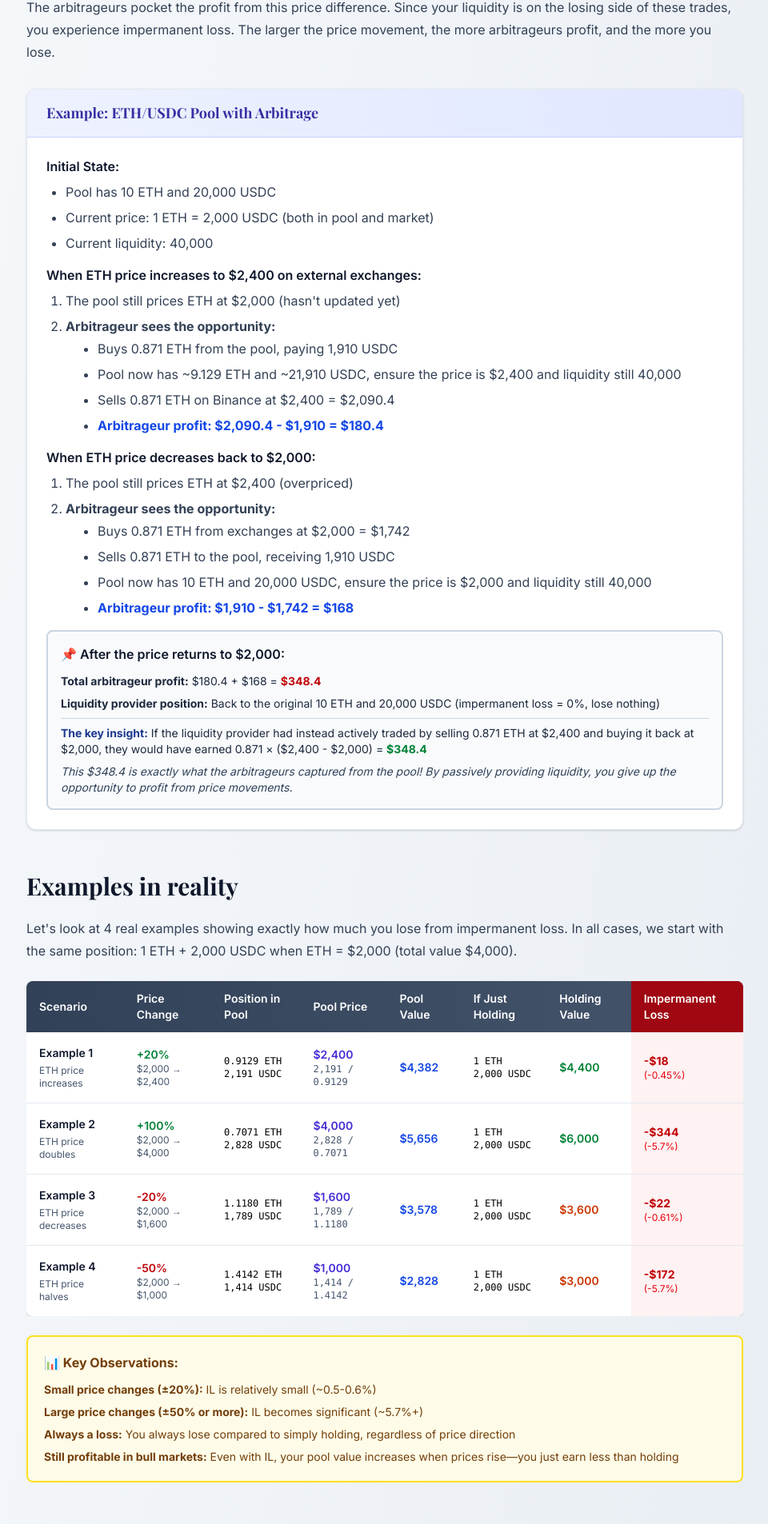
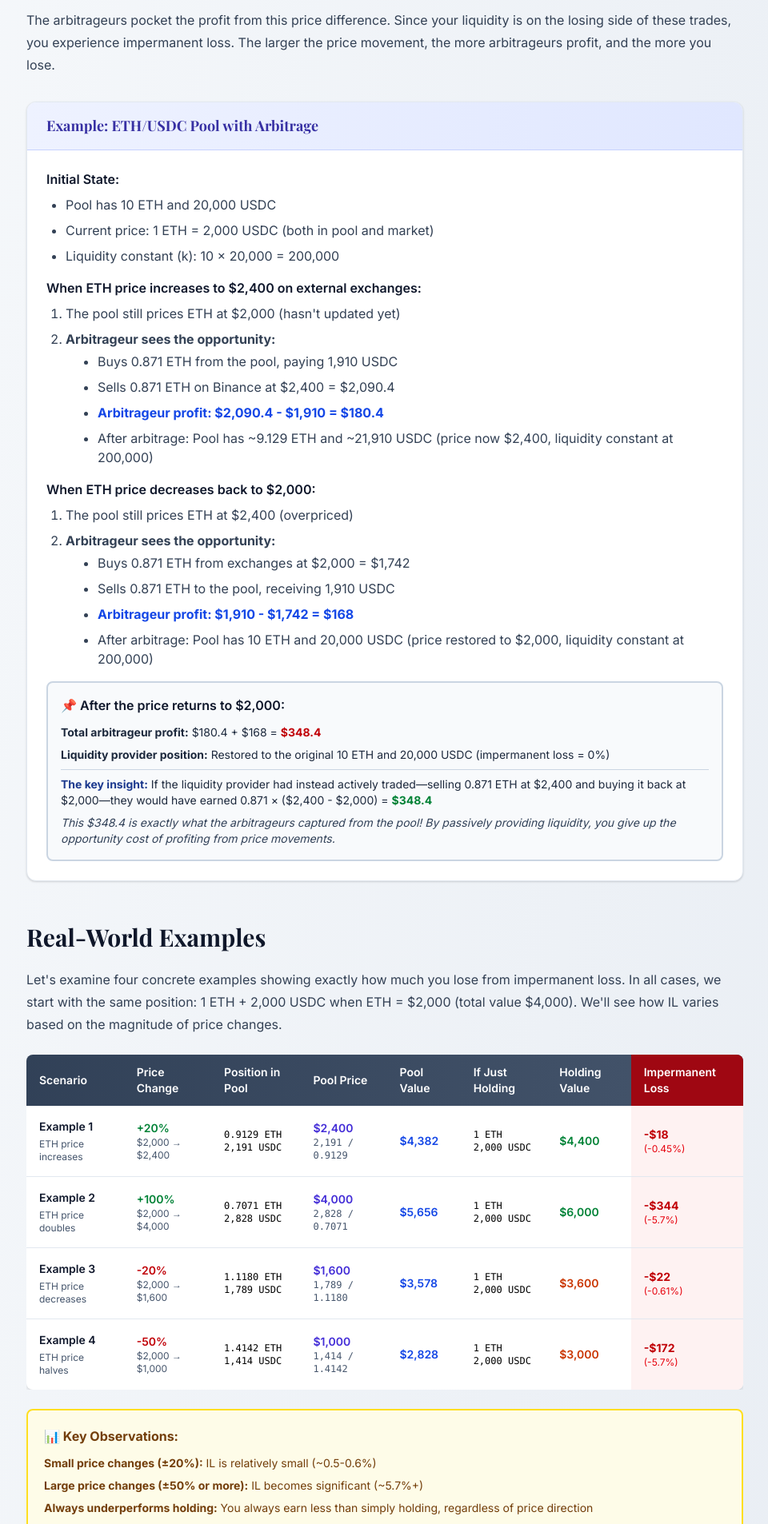
Before and after one commit to anhoangphuc/ptbh-blog, a SvelteKit app: page /articles/blockchain/impermanent-loss in a window 1280 px wide. Shown: the part 1880-3786 px from the top of the page at 80% size, without its empty margins (159-1119 px from the left). Built offline with nearby package versions, Linux system fonts and the light colour scheme.

Commit message:
feat(article): complete the impermanent loss article

```diff
--- a/src/routes/articles/blockchain/impermanent-loss/+page.svelte
+++ b/src/routes/articles/blockchain/impermanent-loss/+page.svelte
@@ -112,7 +112,7 @@
 				<div class="article-subsection">
 					<h3 class="article-subsection-title">Quick Refresher</h3>
 					<p class="article-text">
-						Suppose ETH is currently priced at $2,000 USDC. You have 2 ETH and 4,000 USDC. Instead
+						Suppose ETH is currently priced at $2,000 USDC. You have ETH and USDC. Instead
 						of letting your assets sit idle, you decide to provide them as liquidity to an <InlinedCode
 							variable="ETH/USDC"
 							color="blue"
@@ -124,8 +124,10 @@
 						After some time, you withdraw your assets from the pool and compare the value to if you
 						had simply held your original tokens. You realize that the holding strategy would have
 						given you more value. This difference is impermanent loss. Even if your pool position
-						increased in value, you still "lost" compared to just holding. When you provide
-						liquidity, you're exposed to IL, and sometimes the trading fees you earn don't cover the
+						increased in value, you still "lost" compared to just holding.
+					</p>
+					<p class="article-text">
+						When you provide liquidity, you're exposed to <InlinedCode variable="IL" color="blue" strong />, and sometimes the trading fees you earn don't cover the
 						impermanent loss you've incurred, resulting in a net loss.
 					</p>
 				</div>
@@ -161,7 +163,7 @@
 							<ul class="article-list list-disc">
 								<li>Pool has 10 ETH and 20,000 USDC</li>
 								<li>Current price: 1 ETH = 2,000 USDC (both in pool and market)</li>
-								<li>Current liquidity: 40,000</li>
+								<li>Liquidity constant (k): 10 × 20,000 = 200,000</li>
 							</ul>
 
 							<p class="mt-4 mb-2 font-semibold text-slate-900">
@@ -173,9 +175,9 @@
 									<strong>Arbitrageur sees the opportunity:</strong>
 									<ul class="article-list mt-1 ml-4 list-disc">
 										<li>Buys 0.871 ETH from the pool, paying 1,910 USDC</li>
-										<li>Pool now has ~9.129 ETH and ~21,910 USDC, ensure the price is $2,400 and liquidity still 40,000</li>
 										<li>Sells 0.871 ETH on Binance at $2,400 = $2,090.4</li>
 										<li><strong class="text-blue-700">Arbitrageur profit: $2,090.4 - $1,910 = $180.4</strong></li>
+										<li>After arbitrage: Pool has ~9.129 ETH and ~21,910 USDC (price now $2,400, liquidity constant at 200,000)</li>
 									</ul>
 								</li>
 							</ol>
@@ -190,8 +192,8 @@
 									<ul class="article-list mt-1 ml-4 list-disc">
 										<li>Buys 0.871 ETH from exchanges at $2,000 = $1,742</li>
 										<li>Sells 0.871 ETH to the pool, receiving 1,910 USDC</li>
-										<li>Pool now has 10 ETH and 20,000 USDC, ensure the price is $2,000 and liquidity still 40,000</li>
 										<li><strong class="text-blue-700">Arbitrageur profit: $1,910 - $1,742 = $168</strong></li>
+										<li>After arbitrage: Pool has 10 ETH and 20,000 USDC (price restored to $2,000, liquidity constant at 200,000)</li>
 									</ul>
 								</li>
 							</ol>
@@ -205,13 +207,13 @@
 										<span class="font-bold text-red-700">$348.4</span>
 									</li>
 									<li>
-										<strong>Liquidity provider position:</strong> Back to the original 10 ETH and 20,000 USDC (impermanent loss = 0%, lose nothing)
+										<strong>Liquidity provider position:</strong> Restored to the original 10 ETH and 20,000 USDC (impermanent loss = 0%)
 									</li>
 									<li class="pt-2 border-t border-slate-300">
-										<strong class="text-blue-900">The key insight:</strong> If the liquidity provider had instead actively traded by selling 0.871 ETH at $2,400 and buying it back at $2,000, they would have earned 0.871 × ($2,400 - $2,000) = <strong class="text-green-700">$348.4</strong>
+										<strong class="text-blue-900">The key insight:</strong> If the liquidity provider had instead actively traded—selling 0.871 ETH at $2,400 and buying it back at $2,000—they would have earned 0.871 × ($2,400 - $2,000) = <strong class="text-green-700">$348.4</strong>
 									</li>
 									<li class="text-sm italic text-slate-700">
-										This $348.4 is exactly what the arbitrageurs captured from the pool! By passively providing liquidity, you give up the opportunity to profit from price movements.
+										This $348.4 is exactly what the arbitrageurs captured from the pool! By passively providing liquidity, you give up the opportunity cost of profiting from price movements.
 									</li>
 								</ul>
 							</div>
@@ -223,12 +225,12 @@
 
 			<!-- Why Does It Happen -->
 			<section class="article-section">
-				<h2 class="article-section-title">Examples in reality</h2>
+				<h2 class="article-section-title">Real-World Examples</h2>
 
 				<p class="article-text">
-					Let's look at 4 real examples showing exactly how much you lose from impermanent loss. In
+					Let's examine four concrete examples showing exactly how much you lose from impermanent loss. In
 					all cases, we start with the same position: 1 ETH + 2,000 USDC when ETH = $2,000 (total
-					value $4,000).
+					value $4,000). We'll see how IL varies based on the magnitude of price changes.
 				</p>
 
 				<div class="mt-6 overflow-x-auto">
@@ -395,12 +397,12 @@
 							<strong>Large price changes (±50% or more):</strong> IL becomes significant (~5.7%+)
 						</li>
 						<li>
-							<strong>Always a loss:</strong> You always lose compared to simply holding, regardless of
+							<strong>Always underperforms holding:</strong> You always earn less than simply holding, regardless of
 							price direction
 						</li>
 						<li>
-							<strong>Still profitable in bull markets:</strong> Even with IL, your pool value increases
-							when prices rise—you just earn less than holding
+							<strong>Can still be profitable:</strong> Even with IL, your pool value can increase
+							when prices rise—you just earn less than you would have by holding
 						</li>
 					</ul>
 				</div>
@@ -411,17 +413,17 @@
 				<h2 class="article-section-title">The Mathematics of Impermanent Loss</h2>
 
 				<p class="article-text">
-					Now let's derive the exact mathematical formula that determines how much you lose from
-					impermanent loss for any given price change. This will give you a precise tool to
-					calculate your risk.
+					Now let's derive the exact mathematical formula that determines impermanent loss for
+					any given price change. This derivation will give you a precise tool to
+					calculate your risk before providing liquidity.
 				</p>
 
 				<div class="article-subsection">
 					<h3 class="article-subsection-title">The Constant Product Formula</h3>
 					<p class="article-text">
-						At the heart of AMMs like Uniswap is the constant product formula. This formula ensures
-						that the product of the reserves of two tokens remains constant before and after any
-						trade:
+						At the heart of AMMs like Uniswap lies the constant product formula. This invariant ensures
+						that the product of the two token reserves remains constant before and after any
+						trade (excluding fees):
 					</p>
 
 					<div
@@ -462,8 +464,8 @@
 					</div>
 
 					<p class="article-text">
-						This invariant is what makes AMMs work—no matter how much trading occurs, the product of
-						the reserves stays constant (ignoring fees for simplicity).
+						This invariant is the foundation of how AMMs function—no matter how much trading occurs, the product
+						<span class="math-inline">k</span> remains constant (we ignore fees for simplicity in this derivation).
 					</p>
 				</div>
 
```
